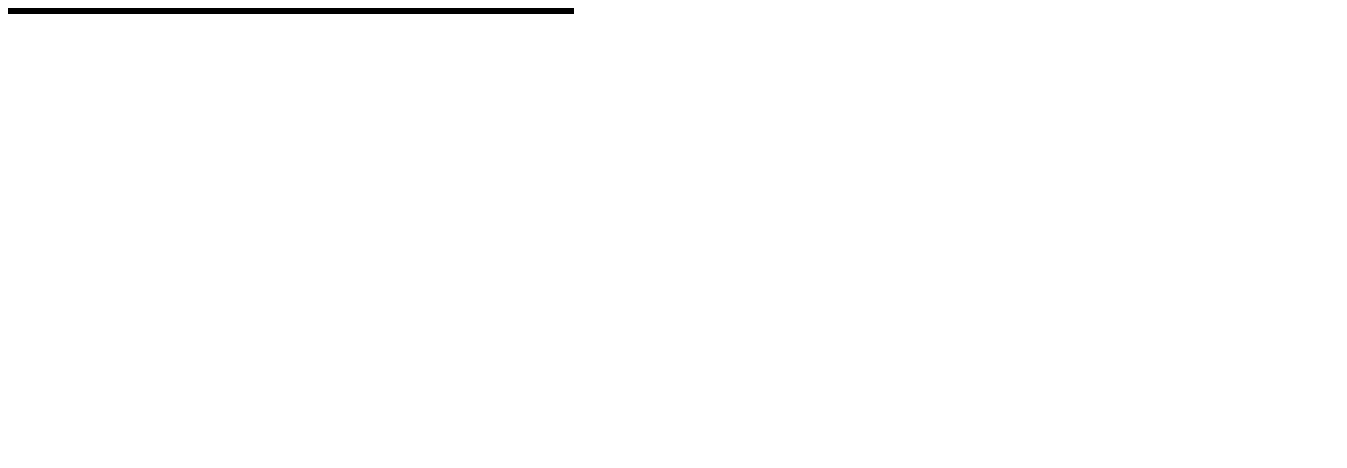
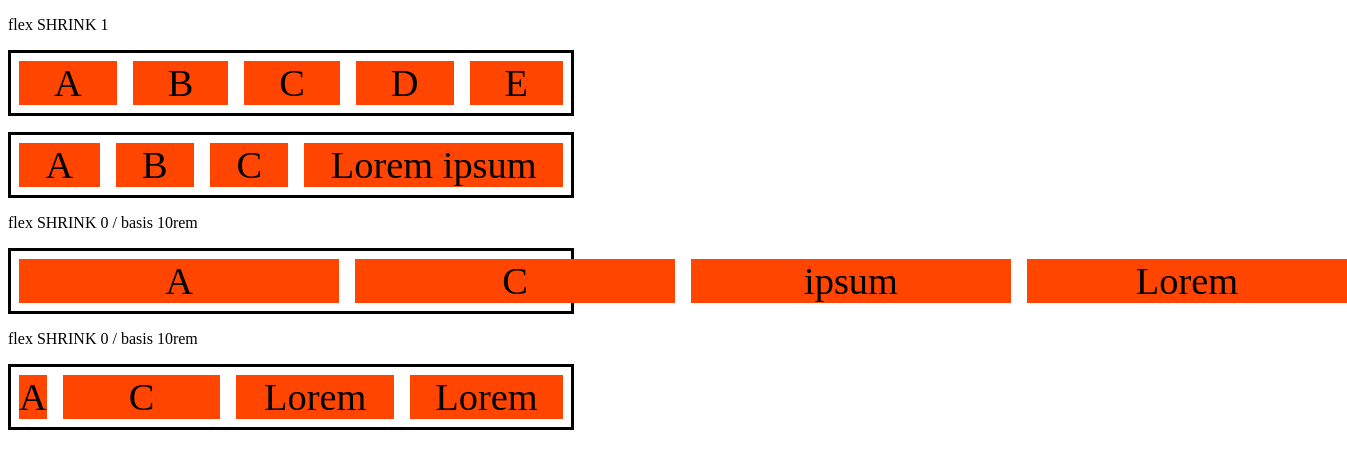
Before and after one commit to Antonio-Elvis-Dev/DIO, a plain HTML site: page HTML & CSS/FUNDAMENTOS DO FLEXBOX/P2/03-FLEX SHRINK/index.html in a window 1280 px wide. Shown: the whole page, 1347 px wide, since content can reach past the window. Drawn offline with Linux system fonts and the light colour scheme.

Commit message:
P2 concluída

```diff
--- a/HTML & CSS/FUNDAMENTOS DO FLEXBOX/P2/03-FLEX SHRINK/index.html
+++ b/HTML & CSS/FUNDAMENTOS DO FLEXBOX/P2/03-FLEX SHRINK/index.html
@@ -9,8 +9,36 @@
     <title>FUNDAMENTO DE FLEX SHRINK</title>
 </head>
 <body>
+    <p>flex SHRINK 1</p>
     <div class="flex-container">
+        <div class="item s-1 fg-1">A</div>
+        <div class="item s-1 fg-1">B</div>
+        <div class="item s-1 fg-1">C</div>
+        <div class="item s-1 fg-1">D</div>
+        <div class="item s-1 fg-1">E</div>
+    </div>
 
+
+    <div class="flex-container">
+        <div class="item s-1 fg-1">A</div>
+        <div class="item s-1 fg-1">B</div>
+        <div class="item s-1 fg-1">C</div>
+        <div class="item s-1 fg-1">Lorem ipsum</div>
+
+    </div>
+    <p>flex SHRINK 0 / basis 10rem</p>
+    <div class="flex-container">
+        <div class="item s-0 fg-1">A</div>
+        <div class="item s-0 fg-1">C</div>
+        <div class="item s-0 fg-1"> ipsum</div>
+        <div class="item s-0 fg-1">Lorem </div>
+    </div>
+    <p>flex SHRINK 0 / basis 10rem</p>
+    <div class="flex-container">
+        <div class="item s-1 fg-1">A</div>
+        <div class="item s-2 fg-1">C</div>
+        <div class="item s-2 fg-1">Lorem </div>
+        <div class="item s-3 fg-1">Lorem </div>
     </div>
 </body>
 </html>
--- a/HTML & CSS/FUNDAMENTOS DO FLEXBOX/P2/03-FLEX SHRINK/style.css
+++ b/HTML & CSS/FUNDAMENTOS DO FLEXBOX/P2/03-FLEX SHRINK/style.css
@@ -2,6 +2,7 @@
     display: flex;
     border: .2rem solid black;
     max-width: 35rem;
+    margin-bottom: 1rem;
 }
 
 .item{
@@ -10,3 +11,23 @@
     text-align: center;
     font-size: 2.4rem;
 }
+
+.s-1{
+    flex-shrink: 1;
+}
+.fg-1{
+    flex-grow: 1;
+}
+
+.s-0{
+    flex-shrink: 0;
+    flex-basis: 20rem;
+}
+.s-2{
+    flex-shrink: 1;
+    flex-basis: 10rem;
+}
+.s-3{
+    flex-shrink: 3;
+    flex-basis: 10rem;
+}
--- /dev/null
+++ b/HTML & CSS/FUNDAMENTOS DO FLEXBOX/P2/04-FLEX/style.css
@@ -0,0 +1,28 @@
+.flex-container{
+    display: flex;
+    border: .2rem solid black;
+    max-width: 40rem;
+    margin: .5rem;
+}
+
+.item{
+    background-color:brown;
+    color: white;
+    font-size: 2.4rem;
+    text-align: center;
+    margin: .5rem;
+}
+.flex-1{
+    flex: 1;
+    /* grow = 1 ; shrink = 1 ; basis = 0 */
+}
+
+.largura{
+    width:20rem;
+    /* min-width: 20rem; */
+}
+
+.flex-2{
+    flex: 2;
+    /* grow = 2 ; shrink = 1 ; basis = 0 */
+}
--- /dev/null
+++ b/HTML & CSS/FUNDAMENTOS DO FLEXBOX/P2/05-ORDER/style.css
@@ -0,0 +1,32 @@
+.flex-container{
+    display: flex;
+    max-width: 35rem;
+    border: .1rem solid black;
+    margin-bottom: 2rem;
+
+}
+
+.item{
+    flex: 1;
+    background: brown;
+    color: white;
+    text-align: center;
+    font-size: 2.4rem;
+    margin: .5rem;
+}
+
+.o1{
+    order: 1;
+}
+
+.o2{
+    order: 2;
+}
+
+.o3{
+    order: 3;
+}
+
+.direction{
+flex-direction: column;
+}
--- /dev/null
+++ b/HTML & CSS/FUNDAMENTOS DO FLEXBOX/P2/06-ALING SELF/style.css
@@ -0,0 +1,41 @@
+.flex-container{
+    margin-bottom: 1rem;
+    border: .1rem solid black;
+    max-width: 35rem;
+    display: flex;
+    /* align-items: center; */
+}
+.align-container{
+
+    align-items: center;
+
+}
+.item{
+    background-color:brown;
+    color: white;
+    font-size: 1.8rem;
+    text-align: center;
+    margin: .5rem;
+}
+
+.center{
+    align-self: center;
+}
+.start{
+    align-self: flex-start;
+}
+
+.end{
+    align-self: flex-end;
+}
+
+.baseline{
+    align-self: baseline;
+}
+.stretch{
+    align-self: stretch;
+}
+
+.auto{
+    align-self: auto;
+}
```
Also changed, not shown: HTML & CSS/FUNDAMENTOS DO FLEXBOX/P2/04-FLEX/index.html (added, +39 -0 lines), HTML & CSS/FUNDAMENTOS DO FLEXBOX/P2/05-ORDER/index.html (added, +31 -0 lines), HTML & CSS/FUNDAMENTOS DO FLEXBOX/P2/06-ALING SELF/index.html (added, +25 -0 lines).
